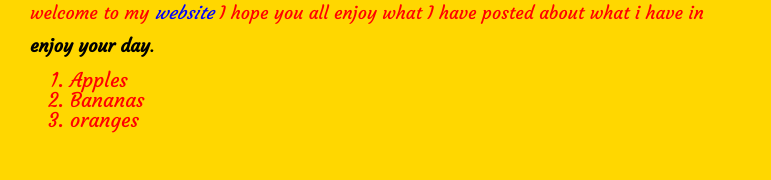
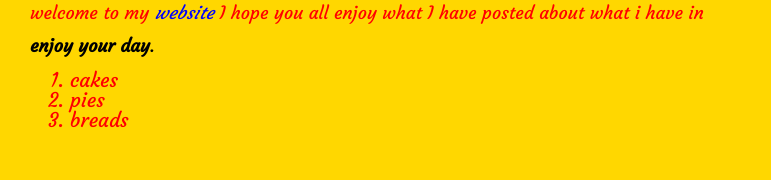
Before and after one commit to Jwandalewis/website, a plain HTML site: page index.html in a window 1280 px wide. Shown: the part 1436-1616 px from the top of the page, without its empty margins (0-771 px from the left). Drawn offline with Linux system fonts and the light colour scheme.

Commit message:
made changes to my list

```diff
--- a/index.html
+++ b/index.html
@@ -35,9 +35,9 @@
     <p>welcome to my <em> website</em> I hope you all enjoy what I have posted about what i have in </p>
     <p><strong>enjoy your day</strong>.</p>
     <ol>
-      <li>Apples</li>
-      <li>Bananas</li>
-      <li>oranges</li>
+      <li>cakes</li>
+      <li>pies</li>
+      <li>breads</li>
     </ol>
   </section>
   <footer>
```
